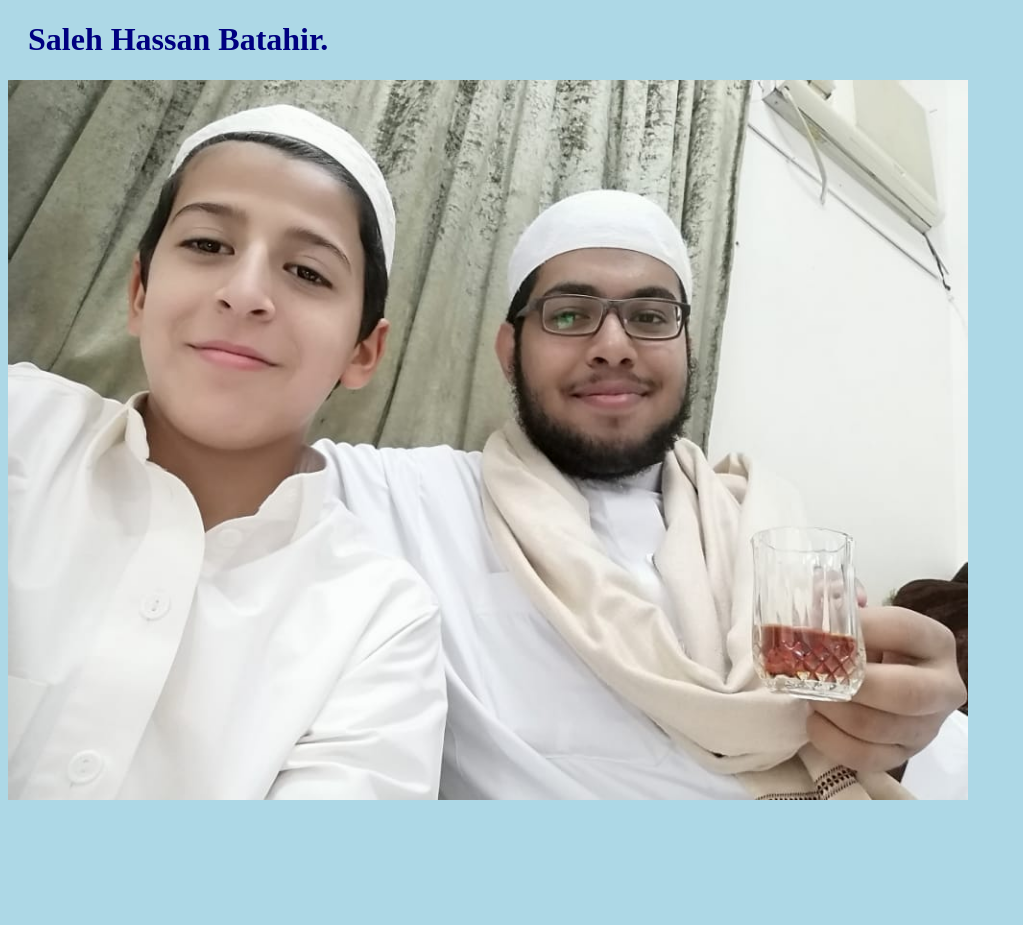
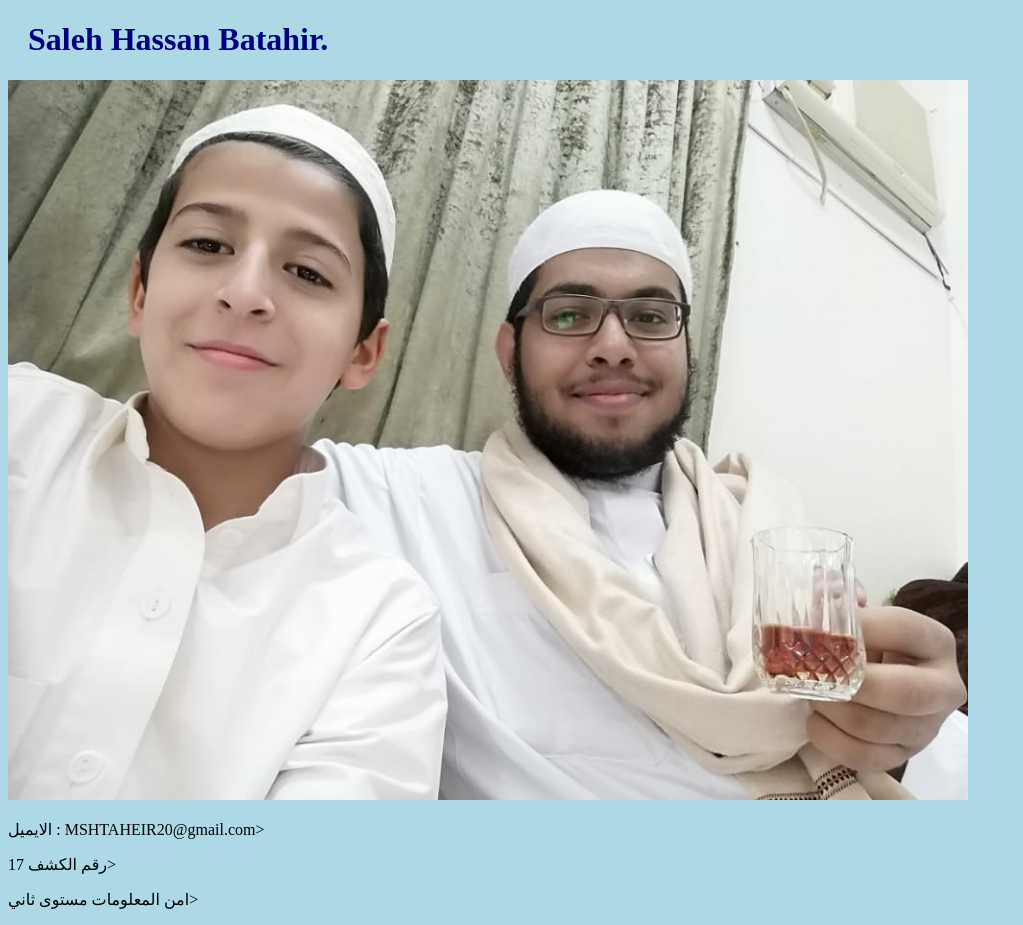
Before and after one commit to Saleh-Hassan-Batahir/Saleh-Hassan-Batahir, a plain HTML site: page index.html in a window 1280 px wide. Shown: the whole page, without its empty margins (0-1023 px from the left). Before the commit the page ends 812 px from the top, so only its background shows below. Drawn offline with Linux system fonts and the light colour scheme.

Commit message:
Update index.html

```diff
--- a/index.html
+++ b/index.html
@@ -8,5 +8,8 @@
 <h1>Saleh Hassan Batahir.</h1>
 <div><img src="WhatsApp Image 2023-01-04 at 2.57.22 PM.jpeg" alt="Hello World from Space"
 style="width:100%;max-width:960px"></div>
+<p>الايميل : MSHTAHEIR20@gmail.com> </p>
+<p>رقم الكشف 17> </p>
+<p>امن المعلومات مستوى ثاني> </p>
 </body>
 </html>
```
